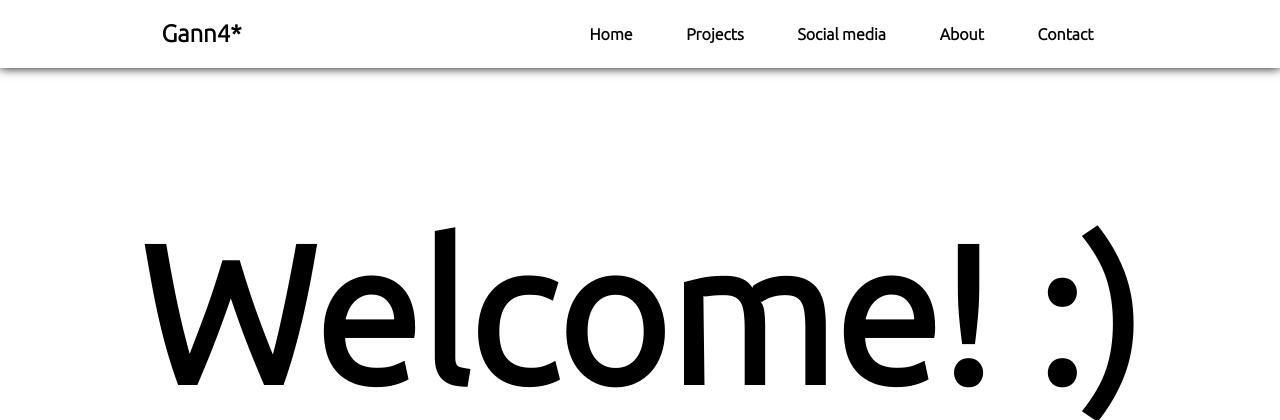
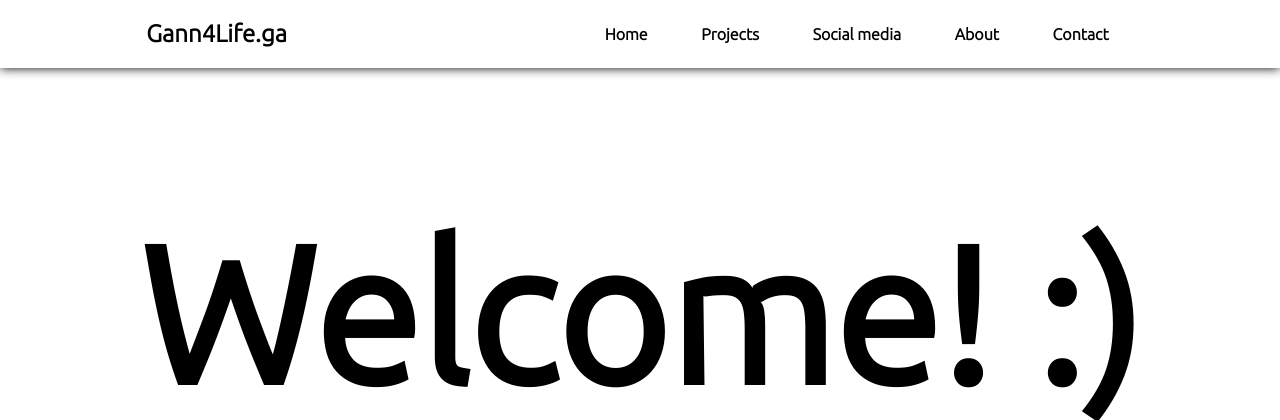
Before and after one commit to Gann4Life/Gann4Web, a PHP site: page /home in a window 1280 px wide. Shown: the top 420 px of the page. Run offline with PHP 8.4, Linux system fonts and the light colour scheme; some libraries are stand-ins or nearby versions.

Commit message:
Add thirdym/download directory, update header title

```diff
--- a/templates/header.php
+++ b/templates/header.php
@@ -1,7 +1,7 @@
 <header>
     <nav>
         <h1 class="header-title">
-            Gann4*
+            Gann4Life.ga
         </h1>
         <div id="menu-button" class="nav-button">Menu</div>
         <div class="header-buttons remove">
--- /dev/null
+++ b/thirdym/download/index.php
@@ -0,0 +1,4 @@
+<?php
+    header("Location: https://link-to.net/172700/thirdym");
+    die();
+?>
```
